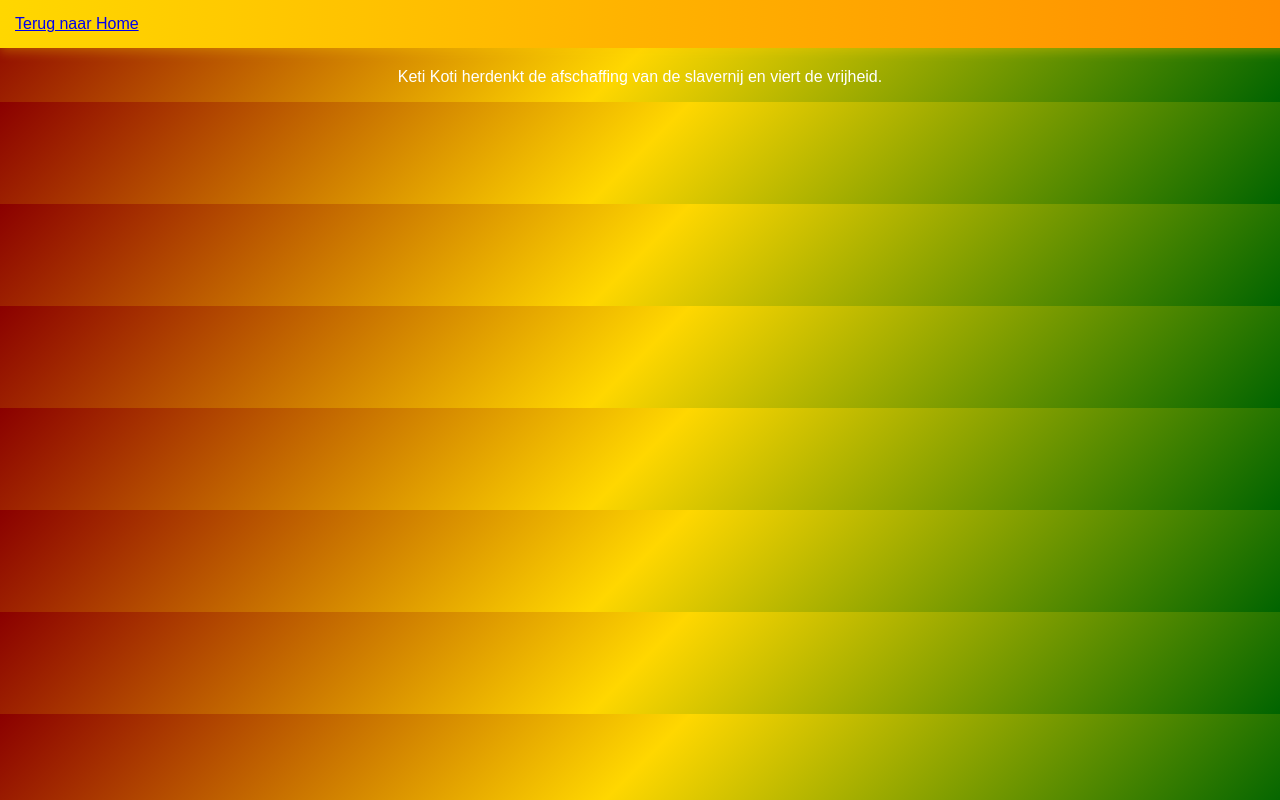
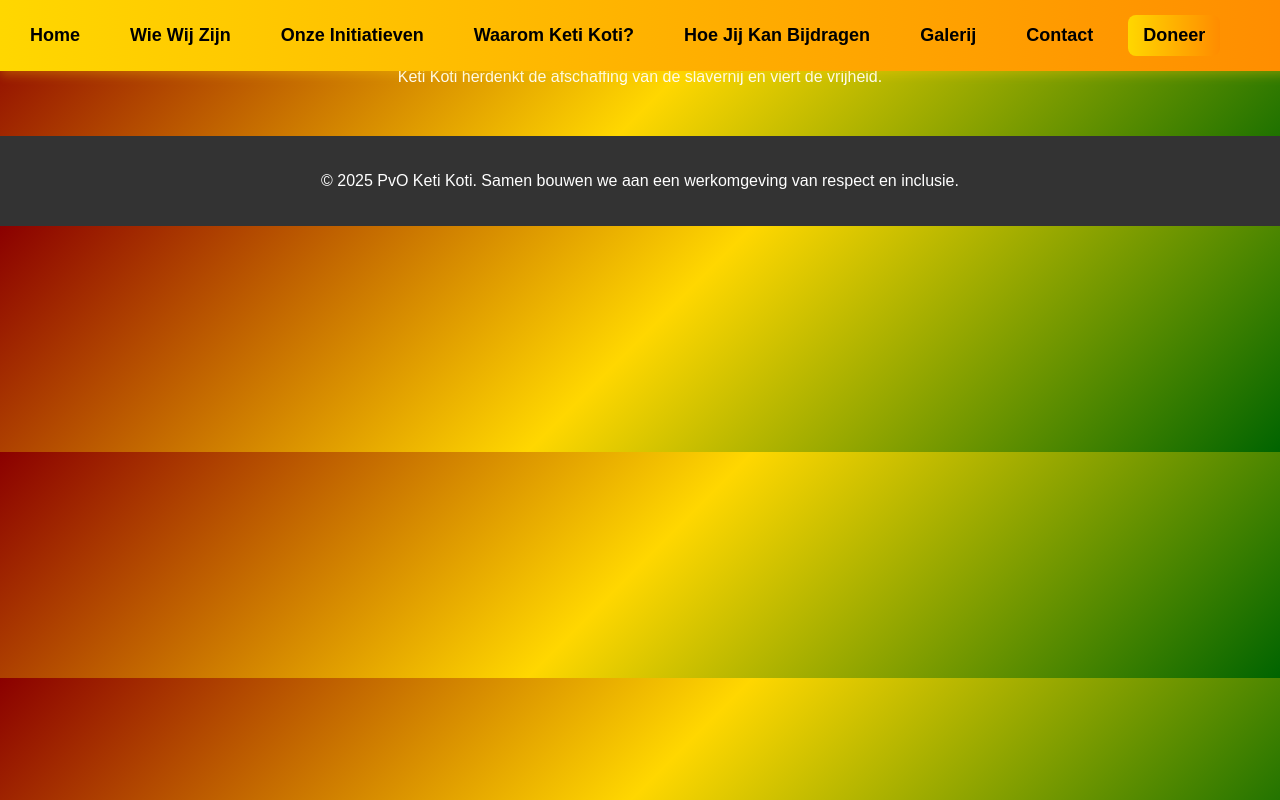
Before and after one commit to BornInSuriname/PvO-Keti-Koti, a plain HTML site: page waarom-keti-koti.html in a window 1280 px wide. Drawn offline with Linux system fonts and the light colour scheme.

Commit message:
Update waarom-keti-koti.html

```diff
--- a/waarom-keti-koti.html
+++ b/waarom-keti-koti.html
@@ -2,18 +2,33 @@
 <html lang="nl">
 <head>
     <meta charset="UTF-8">
+    <meta name="viewport" content="width=device-width, initial-scale=1.0">
     <title>Waarom Keti Koti? - PvO Keti Koti</title>
     <link rel="stylesheet" href="styles.css">
+    <script defer src="script.js"></script>
 </head>
 <body>
     <header>
         <nav>
-            <a href="index.html">Terug naar Home</a>
+            <button class="menu-toggle" onclick="toggleMenu()">☰</button>
+            <div class="nav-links">
+                <a href="index.html">Home</a>
+                <a href="wie-zijn-wij.html">Wie Wij Zijn</a>
+                <a href="initiatieven.html">Onze Initiatieven</a>
+                <a href="keti-koti.html">Waarom Keti Koti?</a>
+                <a href="bijdragen.html">Hoe Jij Kan Bijdragen</a>
+                <a href="gallery.html">Galerij</a>
+                <a href="contact.html">Contact</a>
+                <a href="donatie.html" class="cta-button">Doneer</a>
+            </div>
         </nav>
     </header>
     <section>
         <h1>Waarom Keti Koti?</h1>
         <p>Keti Koti herdenkt de afschaffing van de slavernij en viert de vrijheid.</p>
     </section>
+    <footer>
+        <p>&copy; 2025 PvO Keti Koti. Samen bouwen we aan een werkomgeving van respect en inclusie.</p>
+    </footer>
 </body>
 </html>
```
